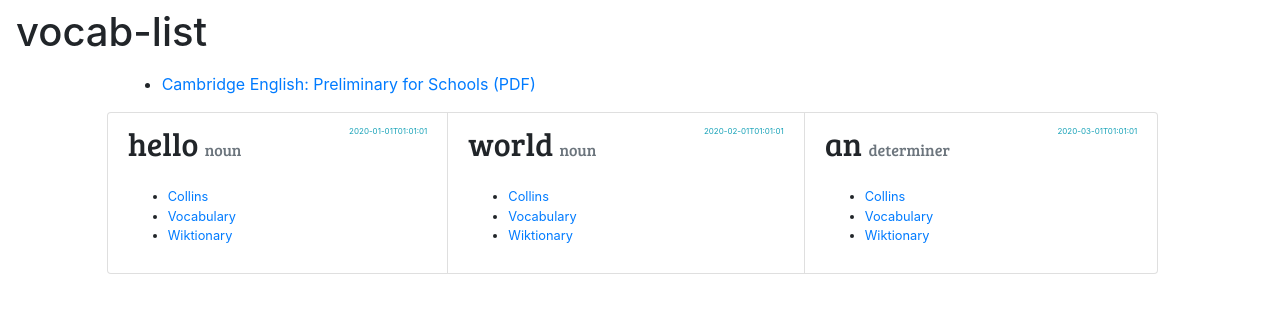
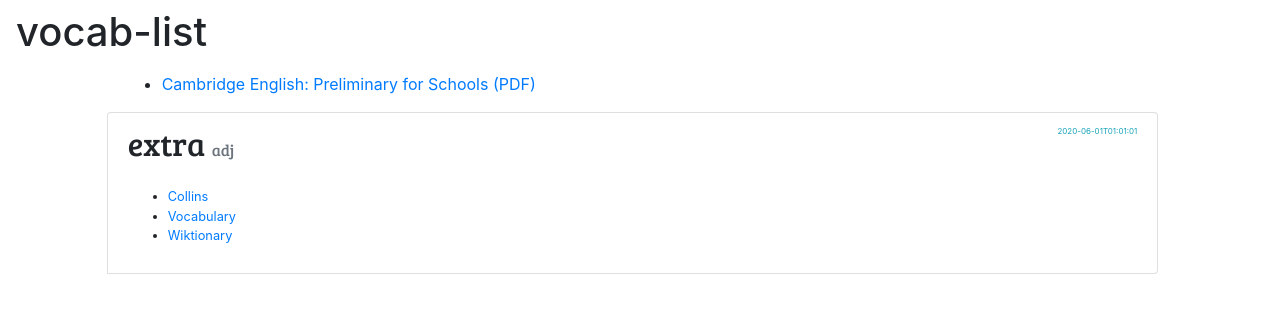
Before and after one commit to f6o/f6o.github.io, a Jekyll site: the page vocab/index.html, which Jekyll copies as it is, in a window 1280 px wide. Shown: the top 313 px of the page. Built offline with Jekyll 4.4.1, drawn with Linux system fonts in a browser that asks for light colours; part of the change alters nothing that is shown.

Commit message:
js: read from file

```diff
--- /dev/null
+++ b/vocab/data.json
@@ -0,0 +1,18 @@
+{
+    "urls": [{
+        "name": "Collins",
+        "url": "https://www.collinsdictionary.com/dictionary/english"
+    }, {
+        "name": "Vocabulary",
+        "url": "https://www.vocabulary.com/dictionary"
+    }, {
+        "name": "Wiktionary",
+        "url": "https://en.wiktionary.org/wiki"
+    }],
+    "words": [{
+        "word": "extra",
+        "type": "adj",
+        "notes": "",
+        "create_time": "2020-06-01T01:01:01"
+    }]
+}
--- a/vocab/index.html
+++ b/vocab/index.html
@@ -19,7 +19,8 @@
         .vocab-item .datetime {
             font-size: 0.5em;
         }
-        .vocab-item ul.vocab-links > li {
+
+        .vocab-item ul.vocab-links>li {
             font-size: 0.8em;
         }
     </style>
@@ -48,7 +49,8 @@
                     </div>
                     <p>{{ w.notes }}</p>
                     <ul class="vocab-links">
-                        <li v-for="exturl in urls"><a :href="exturl.url + '/' + w.word" target="_blank">{{ exturl.name }}</a></li>
+                        <li v-for="exturl in urls"><a :href="exturl.url + '/' + w.word"
+                                target="_blank">{{ exturl.name }}</a></li>
                     </ul>
                 </div>
             </div>
@@ -57,7 +59,7 @@
     </div>
 
     <script>
-        var data = {
+        var embedded_data = {
             urls: [{
                 name: "Collins",
                 url: "https://www.collinsdictionary.com/dictionary/english"
@@ -83,15 +85,14 @@
                 create_time: '2020-03-01T01:01:01'
             }]
         }
-        // TODO: get from url
-        function retrieve_data() {
-            return data;
-        }
-        var App = new Vue({
-            el: '#vocab-list',
-            data: retrieve_data()
-        });
-
+        fetch('./data.json')
+            .then(response => response.json())
+            .then(data => {
+                new Vue({
+                    "el": "#vocab-list",
+                    "data": data
+                })
+            })
     </script>
 </body>
 
```
